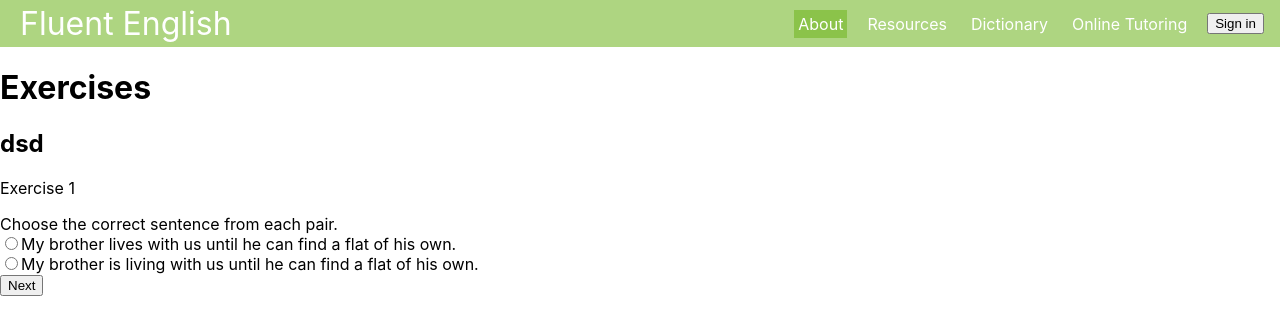
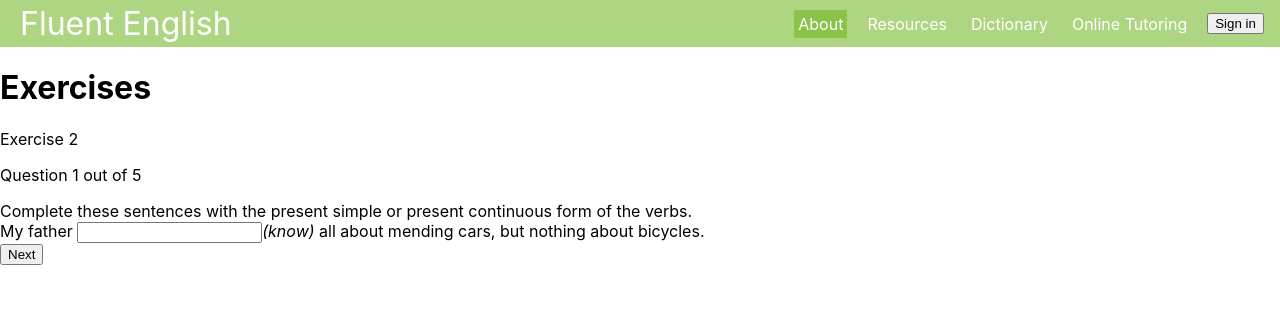
Before and after one commit to asharokhin/english-learning-app, a React (Create React App) app in the folder frontend/: page /resources/grammar/present-tense/exercises in a window 1280 px wide. Shown: the top 334 px of the page. Built offline with nearby package versions, Linux system fonts and the light colour scheme.

Commit message:
Add TypeInSentence page

```diff
--- a/frontend/src/pages/Exercises.jsx
+++ b/frontend/src/pages/Exercises.jsx
@@ -2,8 +2,9 @@ import React, { useState } from "react";
 // import { useLocation } from "react-router-dom";
 
 import MultipleChoiceQuestion from "./MultipleChoiceQuestion";
+import TypeInSentence from "./TypeInSentence";
 
-const q = "Choose the correct sentence from each pair.";
+// const q = "Choose the correct sentence from each pair.";
 
 const exercises = [
   {
@@ -55,13 +56,39 @@ const exercises = [
       },
     ],
   },
+  {
+    id: "pt_2",
+    task: "Complete these sentences with the present simple or present continuous form of the verbs.",
+    type: "type_in_sentence",
+    questions: [
+      {
+        sentence:
+          "My father {{c1:knows}} (know) all about mending cars, but nothing about bicycles.",
+      },
+      {
+        sentence: "This pie {{c1:smells}} (smell) a bit odd. What's in it?",
+      },
+      {
+        sentence:
+          "I {{c1:like}} (like) the jacket of this suit, but unfortunately the trousers {{c2:don't fit}} (not fit) me any more.",
+      },
+      {
+        sentence:
+          "You're very quiet this evening. What {{c1:are you thinking}} (you / think) about?",
+      },
+      {
+        sentence:
+          "Who {{c1:is}} (be) that man? Why {{c2:is your sister}} (your sister / be) so rude to him? She {{c3:has}} (have) such beautiful manners normally.",
+      },
+    ],
+  },
 ];
 
 const Exercises = () => {
   // const { state } = useLocation();
   // onst { exId } = state;
 
-  const [currentExercise, setCurrentExercise] = useState(0);
+  const [currentExercise, setCurrentExercise] = useState(1);
   const [currentQuestion, setCurrentQuestion] = useState(0);
   const [isFinished, setFinished] = useState(false);
   const [answers, setAnswers] = useState([]);
@@ -82,6 +109,7 @@ const Exercises = () => {
     if (currentQuestion < exercises[currentExercise].questions.length - 1) {
       setCurrentQuestion(currentQuestion + 1);
     } else if (currentExercise < exercises.length - 1) {
+      setCurrentQuestion(0);
       setCurrentExercise(currentExercise + 1);
     } else {
       setFinished(true);
@@ -94,6 +122,20 @@ const Exercises = () => {
     nextStep();
   };
 
+  const exerciseHead = () => {
+    return (
+      <>
+        <p>Exercise {currentExercise + 1}</p>
+        <p>
+          Question {currentQuestion + 1} out of{" "}
+          {exercises[currentExercise].questions.length}
+        </p>
+        {exercises[currentExercise].task}
+        <br />
+      </>
+    );
+  };
+
   const showQuestion = () => {
     if (isFinished) {
       console.log(answers);
@@ -103,12 +145,27 @@ const Exercises = () => {
     switch (currExerciseType) {
       case "multiple_choice":
         return (
+          <>
+            {exerciseHead()}
             <MultipleChoiceQuestion
               choices={
                 exercises[currentExercise].questions[currentQuestion].choices
               }
               onSubmit={onSubmitAnswer}
             />
+          </>
+        );
+      case "type_in_sentence":
+        return (
+          <>
+            {exerciseHead()}
+            <TypeInSentence
+              sentence={
+                exercises[currentExercise].questions[currentQuestion].sentence
+              }
+              onSubmit={onSubmitAnswer}
+            />
+          </>
         );
       default:
         return null;
@@ -118,10 +175,6 @@ const Exercises = () => {
   return (
     <div>
       <h1>Exercises</h1>
-      <h2>dsd</h2>
-      <p>Exercise {0 + 1}</p>
-
-      {q}
       {showQuestion()}
 
       <br />
--- a/frontend/src/pages/MultipleChoiceQuestion.jsx
+++ b/frontend/src/pages/MultipleChoiceQuestion.jsx
@@ -21,6 +21,7 @@ const MultipleChoiceQuestion = ({ choices, onSubmit }) => {
               id={`radio${index}`}
               name="selectedAnswer"
               value={index}
+              required
             />
             {choice}
           </label>
--- /dev/null
+++ b/frontend/src/pages/TypeInSentence.jsx
@@ -0,0 +1,87 @@
+import React from "react";
+import PropTypes from "prop-types";
+import { useForm } from "react-hook-form";
+
+const TypeInSentence = ({ sentence, onSubmit }) => {
+  const { register, handleSubmit, reset } = useForm();
+
+  const parsedSentence = []; // parts of input sentence
+
+  // make parts out of input sentence
+  const parseSentence = () => {
+    let cnt = 1; // counter of clozes inside sentence
+    let lastHint = 0;
+    let idxHintEnd = -1;
+
+    let idxC = sentence.indexOf(`c${cnt}:`); // index of first cloze
+    while (idxC > 0) {
+      // cloze found
+      parsedSentence.push(sentence.substring(lastHint, idxC - 2));
+      parsedSentence.push(`inp${cnt}`); // insert string that must be replaced later with <input/> tag
+
+      const idxHintStart = sentence.indexOf("(", idxC); // start index of cloze hint
+      idxHintEnd = sentence.indexOf(")", idxC);
+
+      const hint = sentence.substring(idxHintStart, idxHintEnd + 1);
+      parsedSentence.push(hint); // insert hint string
+
+      cnt += 1;
+      idxC = sentence.indexOf(`c${cnt}:`, idxC);
+      lastHint = idxHintEnd + 1;
+    }
+    parsedSentence.push(sentence.substring(idxHintEnd + 1));
+  };
+
+  parseSentence();
+  let inputIdx = 0;
+
+  // const unregisterInputs = () => {
+  //   const amountInputs = (sentence.match(/{{c/g) || []).length;
+  //   for (let i = 1; i <= amountInputs; i += 1) {
+  //     unregister(`selectedAnswer${i}`);
+  //   }
+  // };
+
+  const onSubmitButton = (data) => {
+    onSubmit(data);
+    reset();
+    // unregisterInputs();
+  };
+
+  const mapSentence = (sentencePart) => {
+    if (sentencePart.startsWith("inp")) {
+      inputIdx += 1;
+      return (
+        <label key={sentencePart} htmlFor="radio-1">
+          <input
+            // eslint-disable-next-line react/jsx-props-no-spreading
+            {...register(`selectedAnswer${inputIdx}`)}
+            type="text"
+            name={`selectedAnswer${inputIdx}`}
+            required
+          />
+        </label>
+      );
+    }
+    if (sentencePart.startsWith("(")) {
+      return <em key={sentencePart}>{sentencePart}</em>;
+    }
+    return sentencePart;
+  };
+
+  return (
+    <form onSubmit={handleSubmit(onSubmitButton)}>
+      <div>
+        {parsedSentence.map((sentencePart) => mapSentence(sentencePart))}
+      </div>
+      <button type="submit">Next</button>
+    </form>
+  );
+};
+
+TypeInSentence.propTypes = {
+  sentence: PropTypes.string.isRequired,
+  onSubmit: PropTypes.func.isRequired,
+};
+
+export default TypeInSentence;
```
Lines whose indentation alone changed are shown as unchanged.
